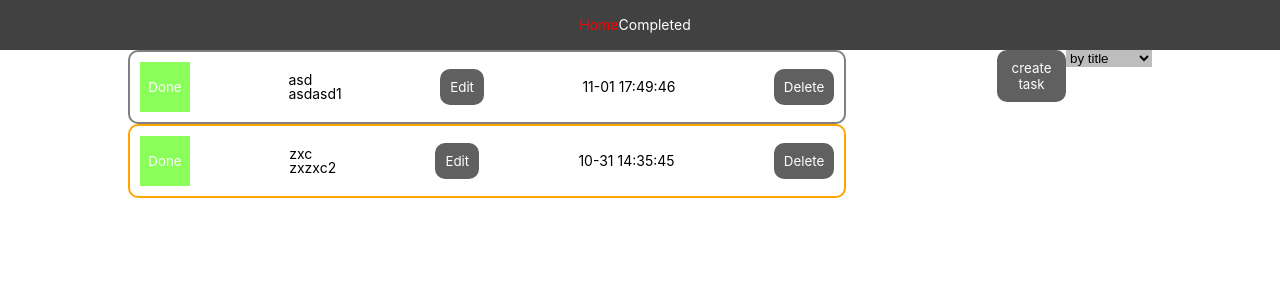
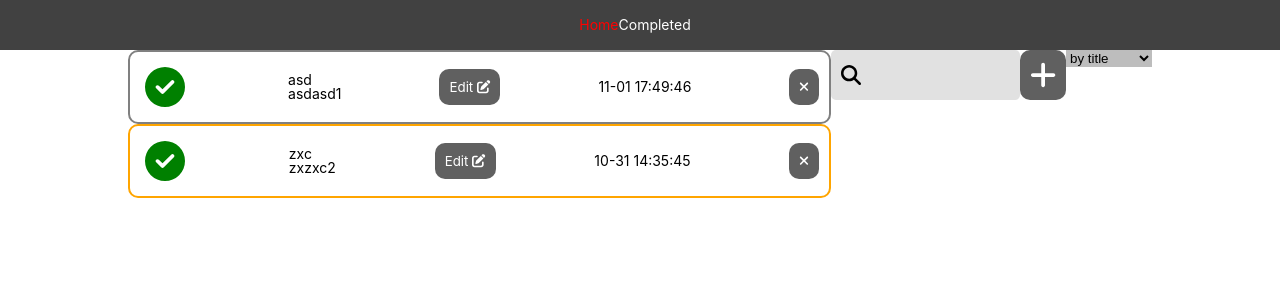
Before and after one commit to ib1zza/todo-typescript, a React (Create React App) app: page /home in a window 1280 px wide. Shown: the top 300 px of the page. Built offline with nearby package versions, Linux system fonts and the light colour scheme.

Commit message:
added font awesome and search by title & date for todos

```diff
--- a/package.json
+++ b/package.json
@@ -3,6 +3,9 @@
   "version": "0.1.0",
   "private": true,
   "dependencies": {
+    "@fortawesome/fontawesome-svg-core": "^6.2.0",
+    "@fortawesome/free-solid-svg-icons": "^6.2.0",
+    "@fortawesome/react-fontawesome": "^0.2.0",
     "@reduxjs/toolkit": "^1.8.6",
     "@testing-library/jest-dom": "^5.16.5",
     "@testing-library/react": "^13.4.0",
--- a/src/UI/SearchBar.tsx
+++ b/src/UI/SearchBar.tsx
@@ -1,10 +1,22 @@
 import React from "react";
 import s from "../css/SearchBar.module.css";
+import { FontAwesomeIcon } from "@fortawesome/react-fontawesome";
+import { faMagnifyingGlass } from "@fortawesome/free-solid-svg-icons";
 
-const SearchBar = () => {
+interface SearchBarProps {
+  value: string;
+  onChange: (e: React.ChangeEvent<HTMLInputElement>) => void;
+}
+
+const SearchBar: React.FC<SearchBarProps> = ({ value, onChange }) => {
   return (
     <div className={s.searchBar}>
-      <input />
+      <FontAwesomeIcon icon={faMagnifyingGlass} />
+      <input
+        className={s.searchBar_input}
+        value={value}
+        onChange={(e) => onChange(e)}
+      />
     </div>
   );
 };
--- a/src/components/EditForm.tsx
+++ b/src/components/EditForm.tsx
@@ -3,6 +3,8 @@ import Button from "../UI/Button";
 import { useAppDispatch } from "../hooks/hooks";
 import { editTodo } from "../store/reducers/TodoSlice";
 import { Todo } from "../types";
+import { FontAwesomeIcon } from "@fortawesome/react-fontawesome";
+import { faCheck, faRotateLeft } from "@fortawesome/free-solid-svg-icons";
 
 interface EditFormProps {
   prevTodo: Todo;
@@ -45,8 +47,12 @@ const EditForm: React.FC<EditFormProps> = ({ prevTodo, closeF }) => {
           }
         />
       </div>
-      <Button onClick={() => handler()}>Submit</Button>
-      <Button onClick={() => closeF()}>Back</Button>
+      <Button onClick={() => handler()}>
+        Submit <FontAwesomeIcon icon={faCheck} />
+      </Button>
+      <Button onClick={() => closeF()}>
+        Back <FontAwesomeIcon icon={faRotateLeft} />
+      </Button>
     </div>
   );
 };
--- a/src/components/TodoItem.tsx
+++ b/src/components/TodoItem.tsx
@@ -5,6 +5,11 @@ import Button from "../UI/Button";
 import { completeTodo, deleteTodo } from "../store/reducers/TodoSlice";
 import EditForm from "./EditForm";
 import { Todo } from "../types";
+import { FontAwesomeIcon } from "@fortawesome/react-fontawesome";
+import { faXmark } from "@fortawesome/free-solid-svg-icons/faXmark";
+import { faCheck } from "@fortawesome/free-solid-svg-icons/faCheck";
+import { faCircleCheck } from "@fortawesome/free-solid-svg-icons/faCircleCheck";
+import { faPenToSquare } from "@fortawesome/free-solid-svg-icons/faPenToSquare";
 
 interface TodoItemProps {
   todo: Todo;
@@ -39,7 +44,7 @@ const TodoItem: React.FC<TodoItemProps> = ({ todo }) => {
           className={s.completeButton}
           onClick={() => dispatch(completeTodo(todo.id))}
         >
-          Done
+          <FontAwesomeIcon icon={faCircleCheck} />
         </button>
       ) : null}
 
@@ -53,14 +58,18 @@ const TodoItem: React.FC<TodoItemProps> = ({ todo }) => {
           </div>
         )}
       </div>
-      <Button onClick={() => setEditMode((editMode) => !editMode)}>Edit</Button>
+      <Button onClick={() => setEditMode((editMode) => !editMode)}>
+        Edit <FontAwesomeIcon icon={faPenToSquare} />
+      </Button>
       <span className={s.timeBlock}>
         {todo.dateOfCreation.slice(5, 10) +
           " " +
           todo.dateOfCreation.slice(11, 19)}
       </span>
 
-      <Button onClick={() => dispatch(deleteTodo(todo.id))}>Delete</Button>
+      <Button onClick={() => dispatch(deleteTodo(todo.id))}>
+        <FontAwesomeIcon icon={faXmark} />
+      </Button>
     </div>
   );
 };
--- a/src/components/TodoItemCompleted.tsx
+++ b/src/components/TodoItemCompleted.tsx
@@ -4,6 +4,8 @@ import s from "../css/TodoItem.module.css";
 import Button from "../UI/Button";
 import { deleteCompletedTodo, deleteTodo } from "../store/reducers/TodoSlice";
 import { Todo, TodoCompleted } from "../types";
+import { FontAwesomeIcon } from "@fortawesome/react-fontawesome";
+import { faXmark } from "@fortawesome/free-solid-svg-icons/faXmark";
 
 interface TodoItemCompletedProps {
   todo: Todo;
@@ -51,7 +53,7 @@ const TodoItemCompleted: React.FC<TodoItemCompletedProps> = ({ todo }) => {
       </span>
 
       <Button onClick={() => dispatch(deleteCompletedTodo(todo.id))}>
-        Delete
+        <FontAwesomeIcon icon={faXmark} />
       </Button>
     </div>
   );
--- a/src/components/TodoList.tsx
+++ b/src/components/TodoList.tsx
@@ -13,11 +13,18 @@ interface TodoListProps {
 const TodoList: React.FC<TodoListProps> = ({ todos }) => {
   const [searchQuery, setSearchQuery] = useState("");
 
+  const todosFiltered = [...todos].filter(
+    (el) =>
+      el.title.toLowerCase().includes(searchQuery.toLowerCase()) ||
+      new Date(el.dateOfCreation)
+        .toLocaleDateString()
+        .includes(searchQuery.toLowerCase())
+  );
   return (
     <>
       <div className={s.todolistContainer}>
-        {todos.length ? null : "no todos found"}
-        {todos.map((el) =>
+        {todosFiltered.length ? null : "no todos found"}
+        {todosFiltered.map((el) =>
           el.dateOfCompletion === undefined ? (
             <TodoItem todo={el} key={el.id} />
           ) : (
@@ -26,7 +33,12 @@ const TodoList: React.FC<TodoListProps> = ({ todos }) => {
         )}
       </div>
 
-      <SearchBar />
+      <SearchBar
+        value={searchQuery}
+        onChange={(e: React.ChangeEvent<HTMLInputElement>) =>
+          setSearchQuery(e.target.value)
+        }
+      />
     </>
   );
 };
--- a/src/css/SearchBar.module.css
+++ b/src/css/SearchBar.module.css
@@ -1,11 +1,20 @@
 .searchBar {
+    padding: 0px 10px;
     display: flex;
     border-radius: 5px;
-    min-height: 30px;
+    min-height: 50px;
     background-color: #e1e1e1;
     min-width: 70px;
+    font-size: 20px;
+    align-items: center;
+    justify-content: start;
+
 }
 
-.searchBar:hover {
-    background-color: white;
+
+.searchBar_input {
+    margin-left: 10px;
+    height: 50px;
+    max-width: calc(100% - 40px);
+    background-color: transparent;
 }
--- a/src/css/TodoItem.module.css
+++ b/src/css/TodoItem.module.css
@@ -20,6 +20,9 @@
   height: 50px;
   background-color: #8bff59;
   color: white;
+  font-size: 40px;
+  color: green;
+  background-color: transparent;
 }
 .p0 {
   border-color: gray;
--- a/src/pages/HomePage.tsx
+++ b/src/pages/HomePage.tsx
@@ -7,6 +7,8 @@ import Wrapper from "../UI/Wrapper";
 import s from "../css/HomePage.module.css";
 import SortSelect from "../components/SortSelect";
 import { useAppSelector } from "../hooks/hooks";
+import { FontAwesomeIcon } from "@fortawesome/react-fontawesome";
+import { faPlus } from "@fortawesome/free-solid-svg-icons/faPlus";
 
 const HomePage: React.FC = () => {
   const [modal, setModal] = useState(false);
@@ -18,7 +20,7 @@ const HomePage: React.FC = () => {
           <TodoList todos={todos} />
 
           <Button onClick={() => setModal((modal) => !modal)}>
-            create task
+            <FontAwesomeIcon icon={faPlus} fontSize={"30px"} />
           </Button>
           <SortSelect />
         </div>
```
Also changed, not shown: 1 other file (tests, documents, lock files or other folders).
